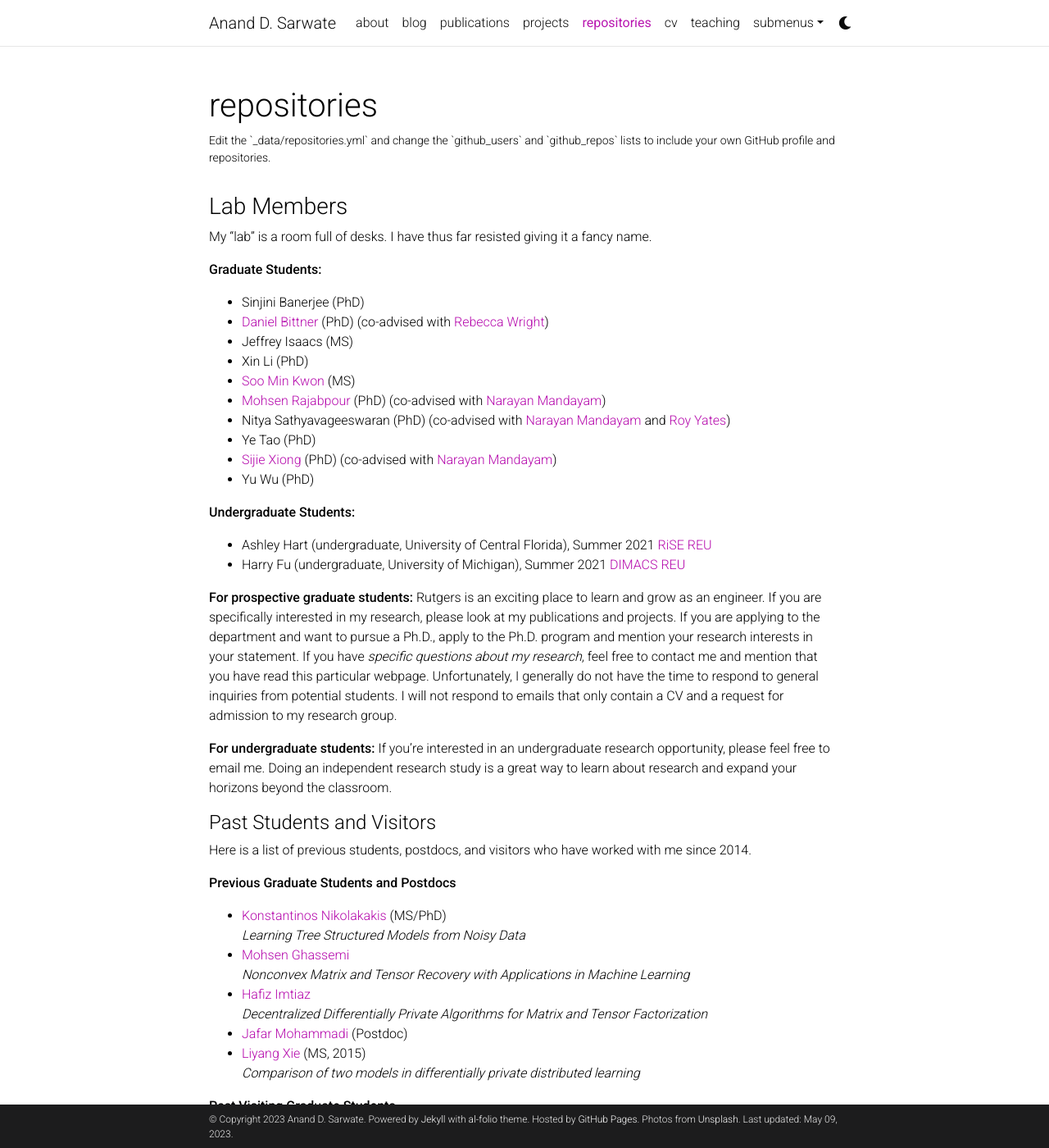
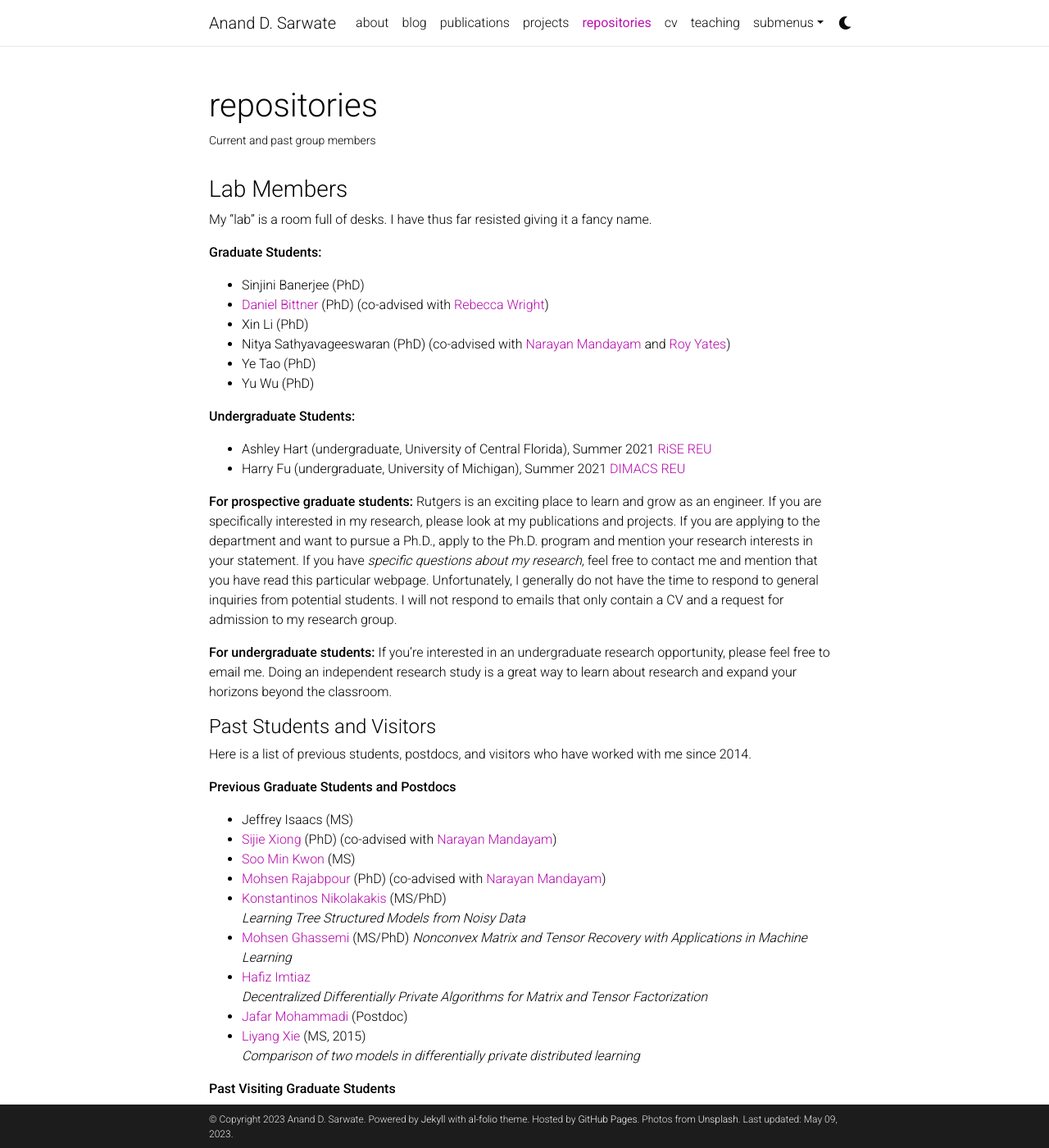
Before and after one commit to adsarwate/adsarwate.github.io, a Jekyll site: the page built from _pages/repositories.md, in a window 1280 px wide and 1400 px high. Shown: the whole window at 82% size. Built offline with Jekyll 4.4.1, drawn with Linux system fonts in a browser that asks for light colours; comment, search, counter and statistics services are not loaded; a style sheet for code colours, icons or effects is not loaded.

Commit message:
Update repositories.md
updated student (need to add theses and links -- later)

```diff
--- a/_pages/repositories.md
+++ b/_pages/repositories.md
@@ -2,7 +2,7 @@
 layout: page
 permalink: /repositories/
 title: repositories
-description: Edit the `_data/repositories.yml` and change the `github_users` and `github_repos` lists to include your own GitHub profile and repositories.
+description: Current and past group members
 nav: true
 nav_order: 3
 ---
@@ -39,9 +35,13 @@ Here is a list of previous students, postdocs, and visitors who have worked with
 
 **Previous Graduate Students and Postdocs**
 
+*   Jeffrey Isaacs (MS)
+*   [Sijie Xiong](http://www.ece.rutgers.edu/~sx37/) (PhD) (co-advised with [Narayan Mandayam](http://www.winlab.rutgers.edu/~narayan/))
+*   [Soo Min Kwon](https://www.linkedin.com/in/soo-min-kwon-215ba114b/) (MS)
+*   [Mohsen Rajabpour](https://www.linkedin.com/in/mohsen-rajabpour-b5b897105/) (PhD) (co-advised with [Narayan Mandayam](http://www.winlab.rutgers.edu/~narayan/))
 *   [Konstantinos Nikolakakis](https://knikolakakis.org/) (MS/PhD)
     _Learning Tree Structured Models from Noisy Data_
-*   [Mohsen Ghassemi](https://www.ece.rutgers.edu/~mg975/)
+*   [Mohsen Ghassemi](https://www.ece.rutgers.edu/~mg975/) (MS/PhD)
     _Nonconvex Matrix and Tensor Recovery with Applications in Machine Learning_
 *   [Hafiz Imtiaz](https://scholar.google.com/citations?user=W4G5ww8AAAAJ&hl=en)
     _Decentralized Differentially Private Algorithms for Matrix and Tensor Factorization_
```
Also changed, not shown: other parts of _pages/repositories.md (+0 -4 lines).
